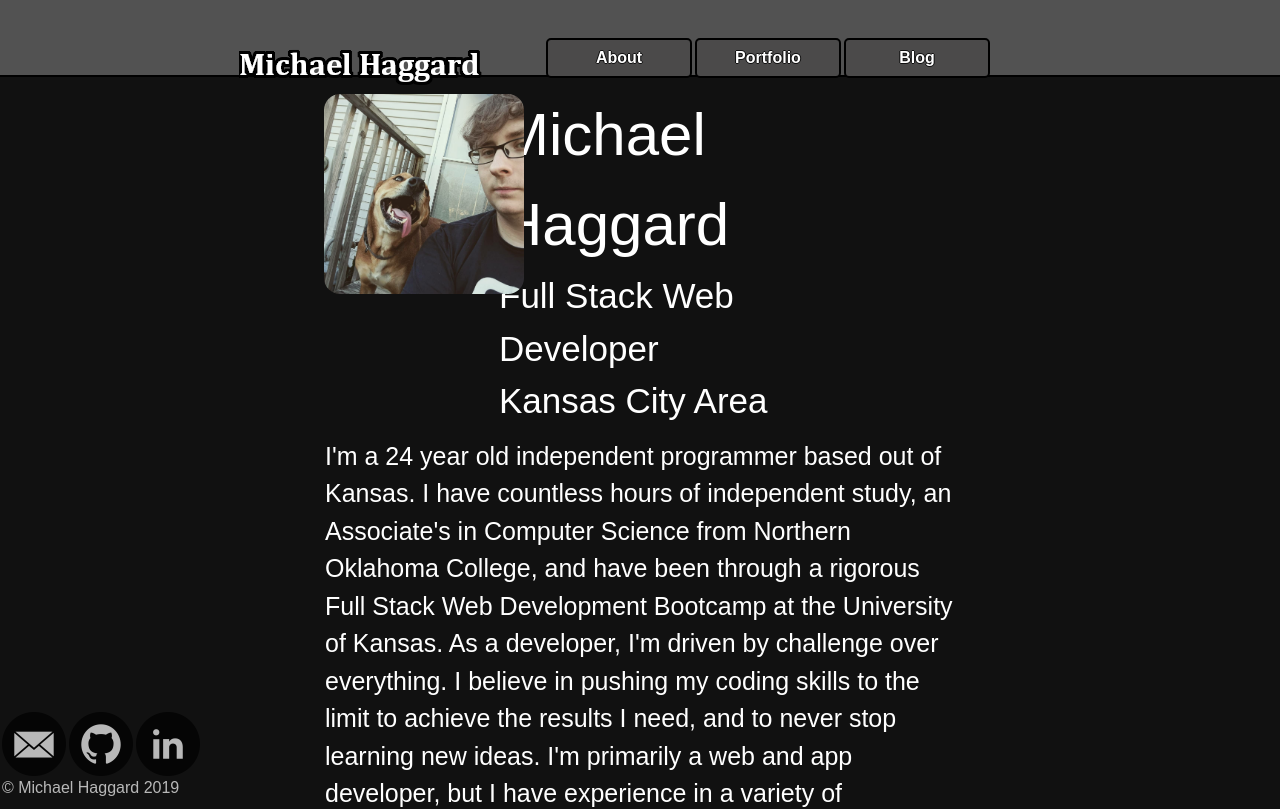
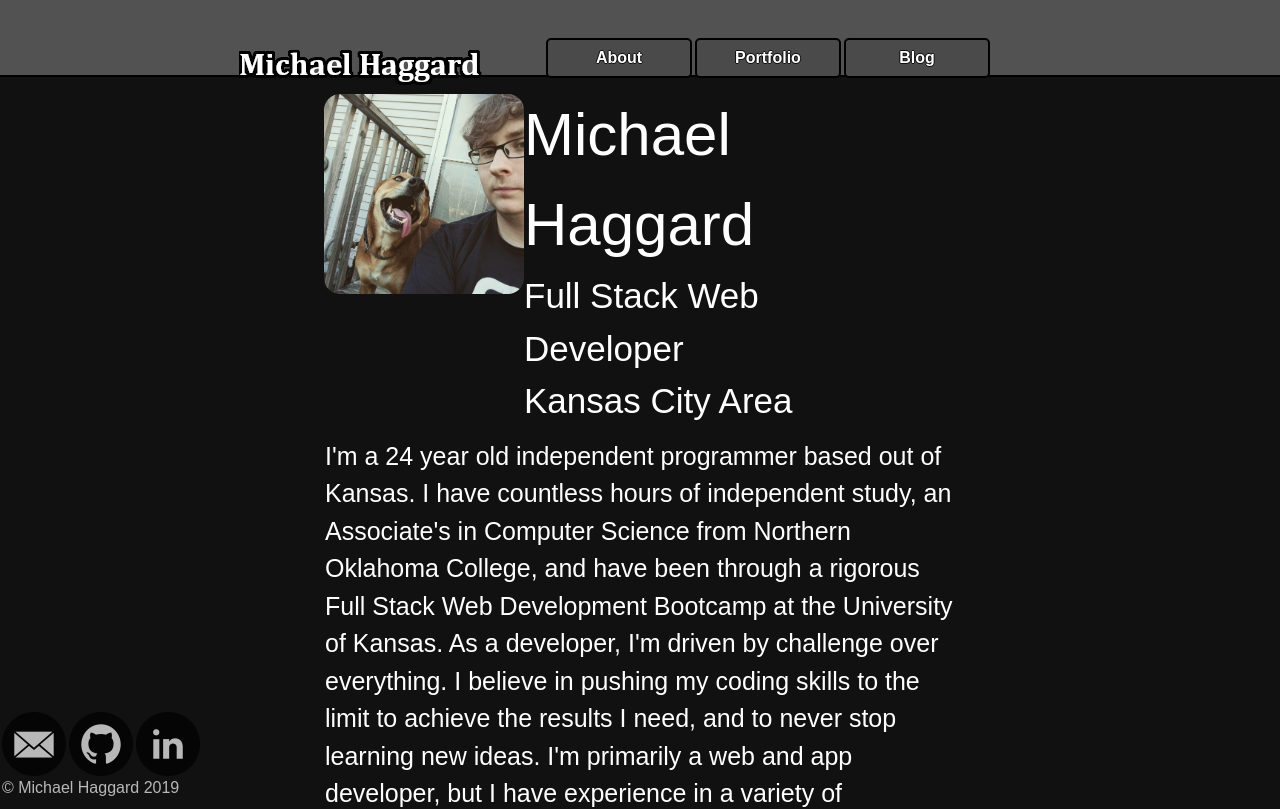
Before and after one commit to MichaelH94/Portfolio, a React (Create React App) app in the folder client/: page / in a window 1280 px wide. Shown: the top 809 px of the page. Built offline with nearby package versions, Linux system fonts and the light colour scheme.

Commit message:
padding fix

```diff
--- a/client/src/components/about/about.css
+++ b/client/src/components/about/about.css
@@ -22,7 +22,7 @@
 .About-top {
     width: 80%;
     margin: auto;
-    padding-left: 115px;
+    padding-left: 140px;
 }
 
 .Name {
```
